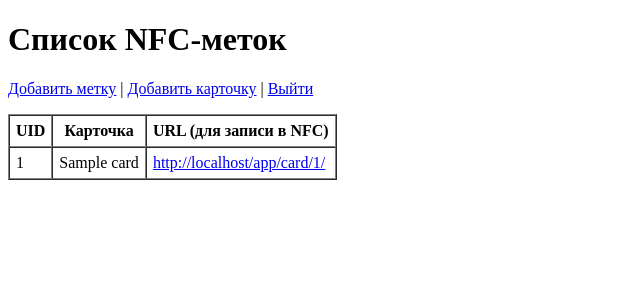
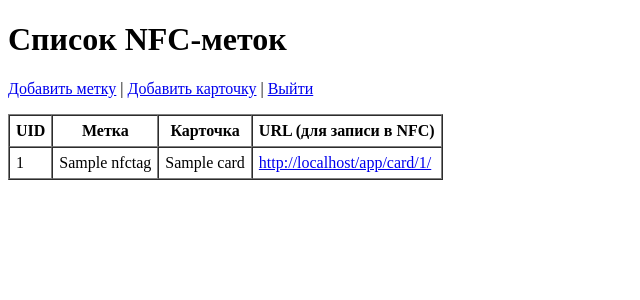
Before and after one commit to neBalcony/garden_info, a Django app: page /app/admin/tags/ in a window 1280 px wide. Shown: the top 300 px of the page, without its empty margins (0-640 px from the left). Run offline with Django 5.2, Linux system fonts and the light colour scheme; a user stored in the database is signed in; tables that the repository leaves empty hold one stand-in row (values such as "Sample post").

Commit message:
change template tags

```diff
--- a/garden/templates/tags_list.html
+++ b/garden/templates/tags_list.html
@@ -19,6 +19,7 @@
     <table border="1" cellpadding="6" cellspacing="0">
         <tr>
             <th>UID</th>
+            <th>Метка</th>
             <th>Карточка</th>
             <th>URL (для записи в NFC)</th>
         </tr>
@@ -26,6 +27,7 @@
         {% for tag in tags %}
         <tr>
             <td>{{ tag.uid }}</td>
+            <td>{{ tag.title }}</td>
             <td>{{ tag.card.title }}</td>
             <td>
                 <a href="{{ request.scheme }}://{{ request.get_host }}{% url 'card_detail' id=tag.card.id %}">
```
